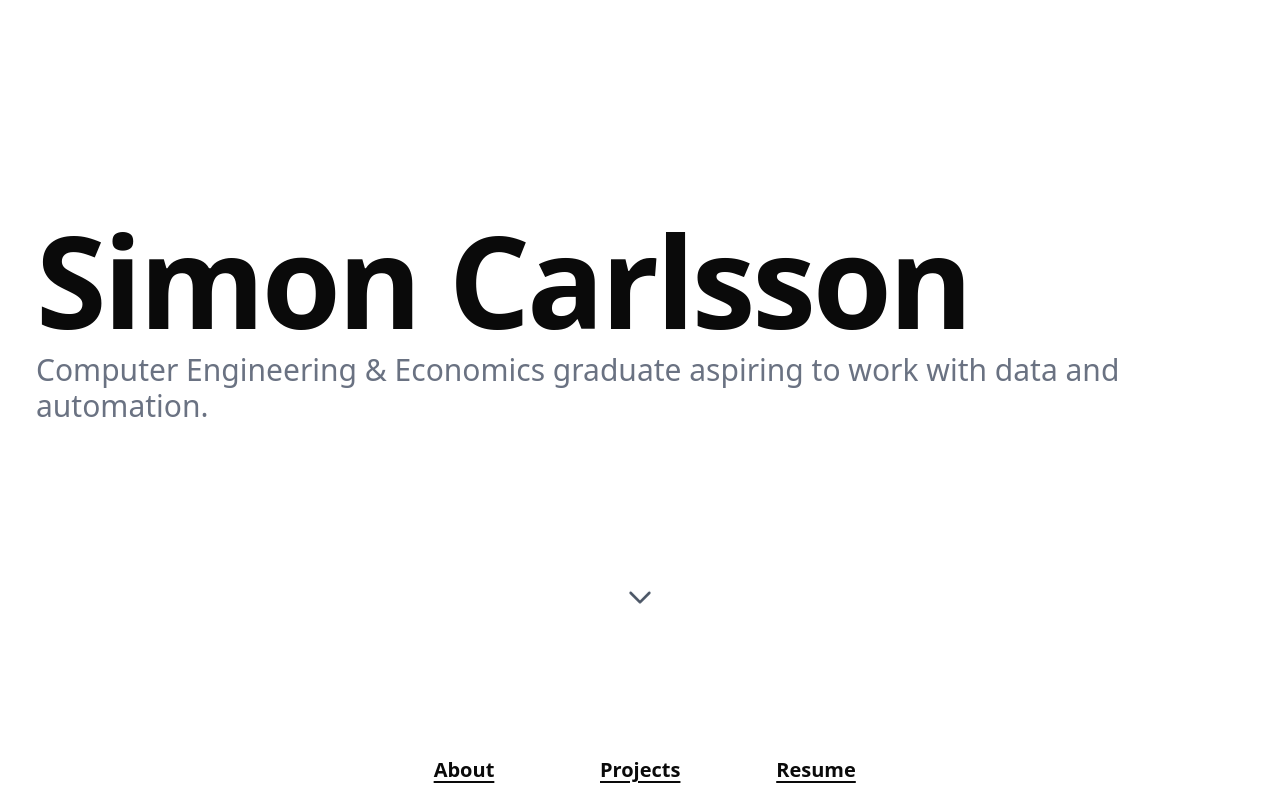
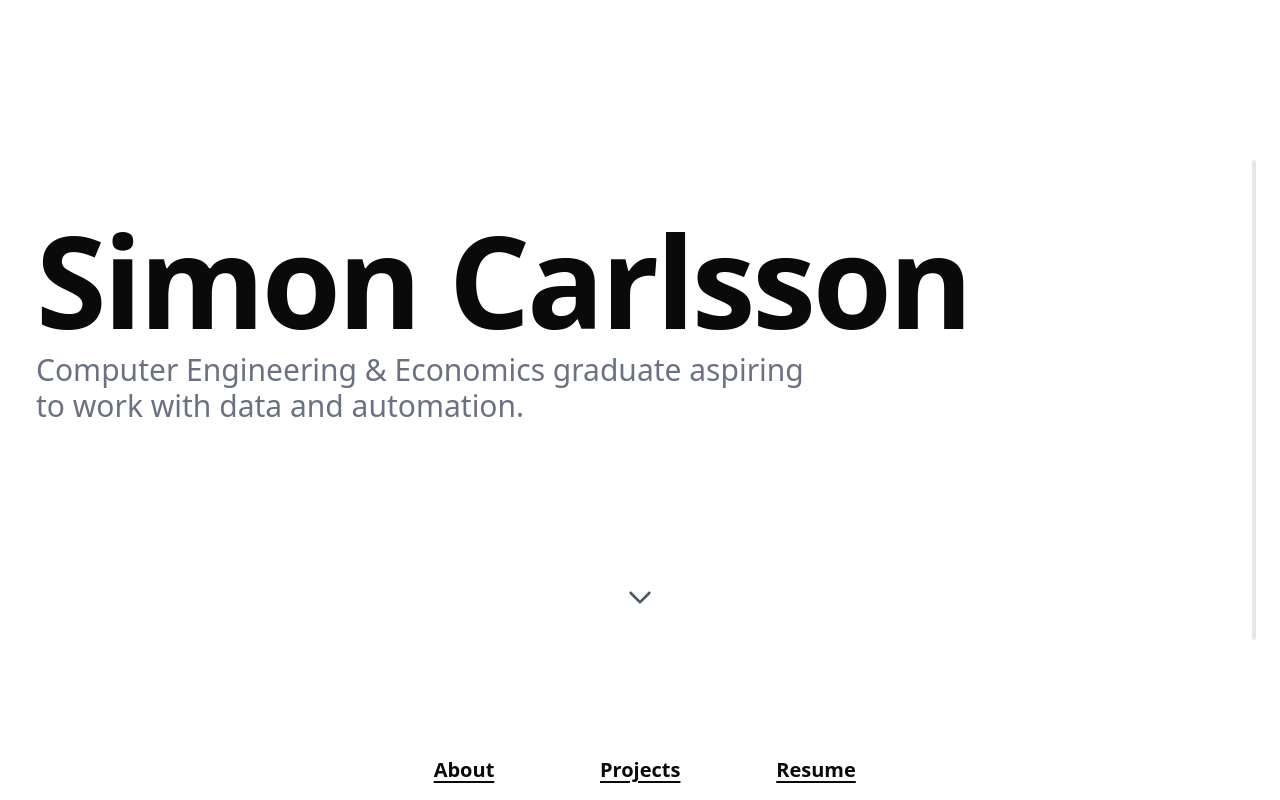
Before and after one commit to SiCarlsson/portfolio-app, a React (Vite) app: page / in a window 1280 px wide. Built offline with nearby package versions, Linux system fonts and the light colour scheme.

Commit message:
Add scroll indicator

```diff
--- a/src/App.tsx
+++ b/src/App.tsx
@@ -1,14 +1,18 @@
 import About from "./components/sections/About"
 import Hero from "./components/sections/Hero"
 import Projects from "./components/sections/Projects"
+import ScrollIndicator from "./components/ScrollIndicator"
 
 const App = () => {
   return (
-    <div className="h-[100dvh] overflow-y-scroll snap-y snap-mandatory">
-      <Hero />
-      <About />
-      <Projects />
-    </div>
+    <>
+      <div className="h-[100dvh] overflow-y-scroll snap-y snap-mandatory snap-container">
+        <Hero />
+        <About />
+        <Projects />
+      </div>
+      <ScrollIndicator />
+    </>
   )
 }
 
--- /dev/null
+++ b/src/components/ScrollIndicator.tsx
@@ -0,0 +1,33 @@
+import { useEffect, useState } from "react"
+
+const ScrollIndicator = () => {
+  const [scrollProgress, setScrollProgress] = useState(0)
+
+  useEffect(() => {
+    const container = document.querySelector('.snap-container')
+    if (!container) return
+
+    const handleScroll = () => {
+      const scrollTop = container.scrollTop
+      const scrollHeight = container.scrollHeight - container.clientHeight
+      const progress = (scrollTop / scrollHeight) * 100
+      setScrollProgress(progress)
+    }
+
+    container.addEventListener('scroll', handleScroll)
+    handleScroll() // Initialize position
+
+    return () => container.removeEventListener('scroll', handleScroll)
+  }, [])
+
+  return (
+    <div className="fixed right-2 md:right-6 top-1/2 -translate-y-1/2 h-[60vh] w-1 bg-gray-200 rounded-full z-50">
+      <div
+        className="w-full bg-gray-700 rounded-full transition-all duration-200"
+        style={{ height: `${scrollProgress}%` }}
+      />
+    </div>
+  )
+}
+
+export default ScrollIndicator
--- a/src/components/sections/Hero.tsx
+++ b/src/components/sections/Hero.tsx
@@ -7,7 +7,7 @@ const Hero = () => {
     <SectionWrapper id="hero" className="bg-white flex flex-col justify-between">
       <div className="mt-[25vh] px-4 md:px-0 md:ml-5">
         <h1 className="text-7xl md:text-9xl font-bold tracking-tight wrap-break-words">Simon Carlsson</h1>
-        <h3 className="text-2xl md:text-3xl mt-[1vh] text-gray-500 font-light">Computer Engineering & Economics graduate aspiring to work with data and automation.</h3>
+        <h3 className="text-2xl md:text-3xl mt-[1vh] text-gray-500 font-light md:max-w-3xl">Computer Engineering & Economics graduate aspiring to work with data and automation.</h3>
       </div>
 
       <ScrollArrow href="#about" className="md:mt-[8vh]" />
```
